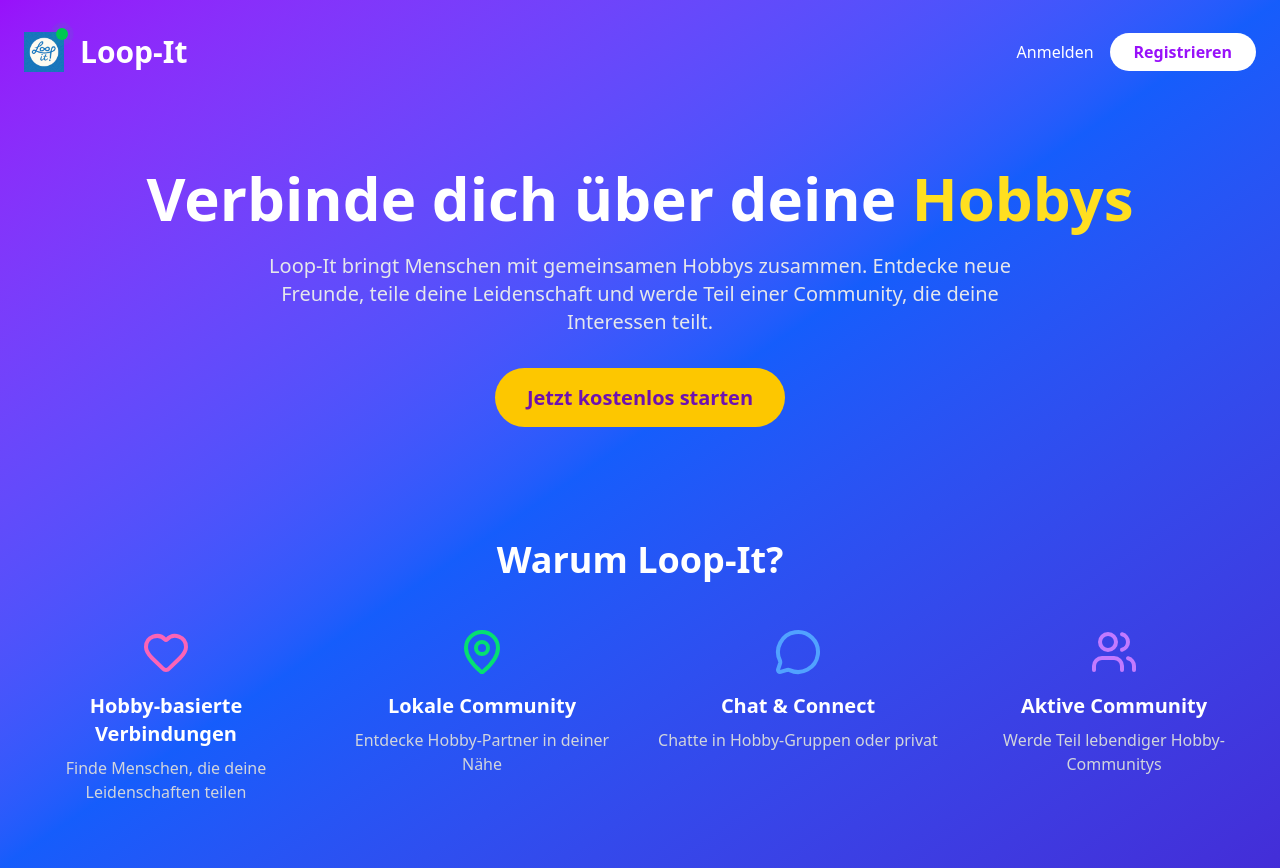
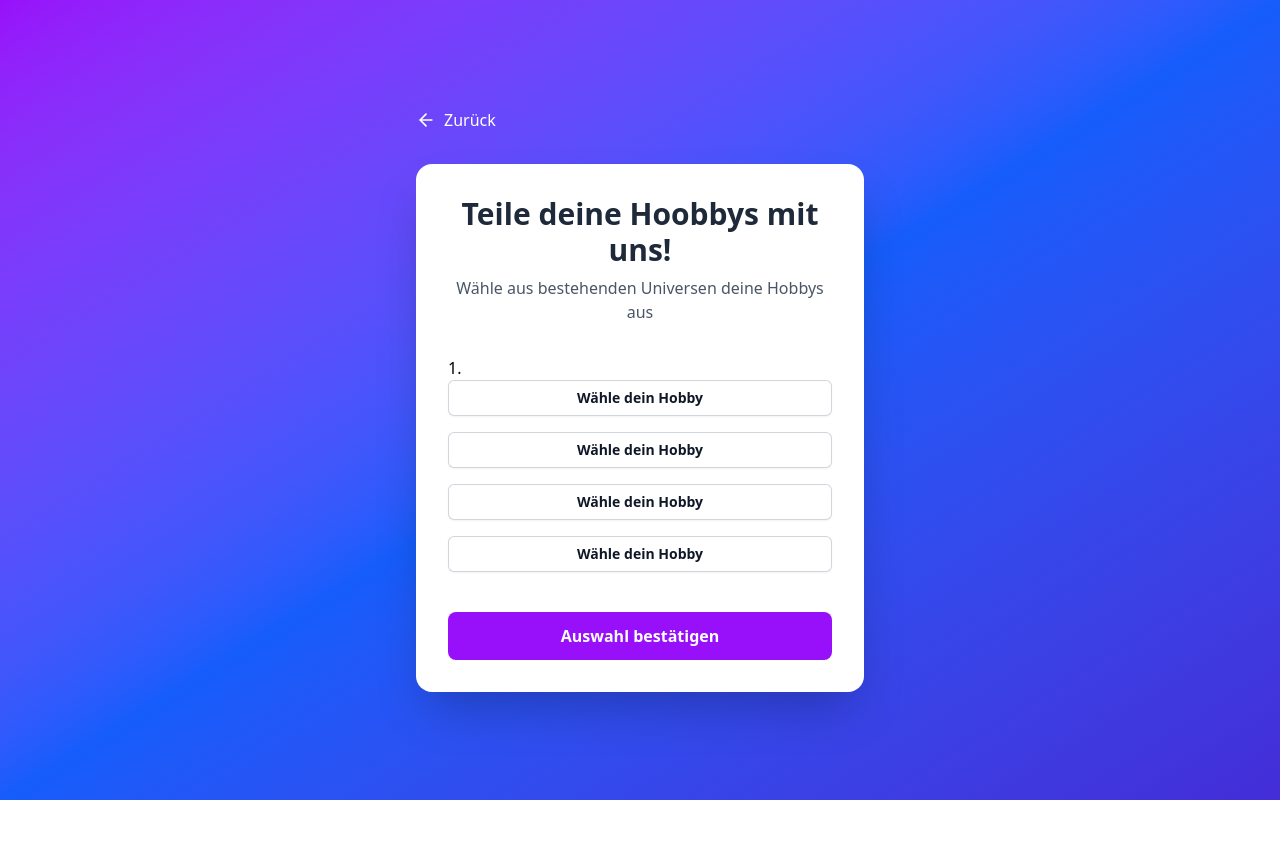
Before and after one commit to Loop-It-Project/Loop-It, a React (Vite) app in the folder frontend/: page /hobbies in a window 1280 px wide. Before the commit this address led to /. After the commit the page ends 800 px from the top, so only its background shows below. Built offline with nearby package versions, Linux system fonts and the light colour scheme; no server answers.

Commit message:
edited Hobbies.jsx and installed headlessui

```diff
--- a/frontend/package.json
+++ b/frontend/package.json
@@ -10,6 +10,7 @@
     "preview": "vite preview"
   },
   "dependencies": {
+    "@headlessui/react": "^2.2.4",
     "@tailwindcss/vite": "^4.1.11",
     "lucide-react": "^0.524.0",
     "react": "^19.1.0",
--- a/frontend/src/App.jsx
+++ b/frontend/src/App.jsx
@@ -71,6 +71,14 @@ function App() {
               </PublicRoute>
             }
           />
+          <Route
+            path="/hobbies"
+            element={
+              <PublicRoute user={user}>
+                <Hobbies />
+              </PublicRoute>
+            }
+          />
 
           {/* Protected Routes - nur für eingeloggte User */}
           <Route
--- a/frontend/src/components/Hobbies.jsx
+++ b/frontend/src/components/Hobbies.jsx
@@ -1,6 +1,75 @@
-import { ArrowLeft } from 'lucide-react';
+import { useState } from 'react';
+import { Menu, MenuItem, MenuButton, MenuItems } from '@headlessui/react';
+import { Link, useNavigate } from 'react-router-dom';
+import { ArrowLeft, Eye, EyeOff, Mail, Lock } from 'lucide-react';
 
 const Hobbies = ({ onNavigate }) => {
+  const navigate = useNavigate();
+    const [formData, setFormData] = useState({
+      email: '',
+      password: ''
+    });
+    const [showPassword, setShowPassword] = useState(false);
+    const [errors, setErrors] = useState({});
+    const [isLoading, setIsLoading] = useState(false);
+
+    const handleChange = (e) => {
+      const { name, value } = e.target;
+      setFormData(prev => ({
+        ...prev,
+        [name]: value
+      }));
+      // Clear error when user starts typing
+      if (errors[name]) {
+        setErrors(prev => ({
+          ...prev,
+          [name]: ''
+        }));
+      }
+    };
+
+    const handleSubmit = async (e) => {
+      e.preventDefault();
+      setIsLoading(true);
+      setErrors({});
+
+      try {
+        const response = await fetch(`${import.meta.env.VITE_API_URL}/api/auth/login`, {
+          method: 'POST',
+          headers: {
+            'Content-Type': 'application/json',
+          },
+          body: JSON.stringify(formData),
+        });
+
+        const data = await response.json();
+
+        if (response.ok) {
+          // Save token to localStorage
+          localStorage.setItem('token', data.token);
+          localStorage.setItem('user', JSON.stringify(data.user));
+          onLogin(data.user);
+          navigate('/dashboard');
+        } else {
+          if (data.errors) {
+            // Handle validation errors
+            const errorObj = {};
+            data.errors.forEach(error => {
+              errorObj[error.path] = error.msg;
+            });
+            setErrors(errorObj);
+          } else {
+            setErrors({ general: data.error || 'Login fehlgeschlagen' });
+          }
+        }
+      } catch (error) {
+        console.error('Login error:', error);
+        setErrors({ general: 'Verbindungsfehler. Bitte versuche es später erneut.' });
+      } finally {
+        setIsLoading(false);
+      }
+    };
+
   return (
     <div className="min-h-screen bg-gradient-to-br from-purple-600 via-blue-600 to-indigo-700 flex items-center justify-center px-6">
       <div className="max-w-md w-full">
@@ -11,6 +80,85 @@ const Hobbies = ({ onNavigate }) => {
           <ArrowLeft size={20} className="mr-2" />
           Zurück
         </button>
+
+        <div className="bg-white rounded-2xl p-8 shadow-2xl">
+          <div className="text-center mb-8">
+            <h1 className="text-3xl font-bold text-gray-800 mb-2">Teile deine Hoobbys mit uns!</h1>
+            <p className="text-gray-600">Wähle aus bestehenden Universen deine Hobbys aus</p>
+          </div>
+
+          {errors.general && (
+            <div className="bg-red-50 border border-red-200 text-red-600 px-4 py-3 rounded-lg mb-6">
+              {errors.general}
+            </div>
+          )}
+
+          <form onSubmit={handleSubmit} className="space-y-6">
+
+            {/*Dropdowns for Hobbies*/}
+            <Menu as="div" className="relative inline-block text-left">
+              <div>
+                <label classname="inline-flex text-sm font-medium text-gray-700 mb-2">
+                  1.
+                </label>
+                <MenuButton className="inline-flex w-full justify-center gap-x-1.5 rounded-md bg-white mb-4 px-3 py-2 text-sm font-semibold text-gray-900 shadow-xs ring-1 ring-gray-300 ring-inset hover:bg-gray-50">
+                  Wähle dein Hobby
+                </MenuButton>
+                <MenuButton className="inline-flex w-full justify-center gap-x-1.5 rounded-md bg-white mb-4 px-3 py-2 text-sm font-semibold text-gray-900 shadow-xs ring-1 ring-gray-300 ring-inset hover:bg-gray-50">
+                  Wähle dein Hobby
+                </MenuButton>
+                <MenuButton className="inline-flex w-full justify-center gap-x-1.5 rounded-md bg-white mb-4 px-3 py-2 text-sm font-semibold text-gray-900 shadow-xs ring-1 ring-gray-300 ring-inset hover:bg-gray-50">
+                  Wähle dein Hobby
+                </MenuButton>
+                <MenuButton className="inline-flex w-full justify-center gap-x-1.5 rounded-md bg-white mb-4 px-3 py-2 text-sm font-semibold text-gray-900 shadow-xs ring-1 ring-gray-300 ring-inset hover:bg-gray-50">
+                  Wähle dein Hobby
+                </MenuButton>
+              </div>
+
+              <MenuItems
+                transition
+                anchor="bottom start"
+                className="absolute right-0 z-10 mt-2 w-56 origin-top-right rounded-md bg-white shadow-lg ring-1 ring-black/5 transition focus:outline-hidden data-closed:scale-95 data-closed:transform data-closed:opacity-0 data-enter:duration-100 data-enter:ease-out data-leave:duration-75 data-leave:ease-in"
+              >
+                <div className="py-1">
+                  <MenuItem>
+                    <a
+                      href="#"
+                      className="block px-4 py-2 text-sm text-gray-700 data-focus:bg-gray-100 data-focus:text-gray-900 data-focus:outline-hidden"
+                    >
+                      Lesen
+                    </a>
+                  </MenuItem>
+                  <MenuItem>
+                    <a
+                      href="#"
+                      className="block px-4 py-2 text-sm text-gray-700 data-focus:bg-gray-100 data-focus:text-gray-900 data-focus:outline-hidden"
+                    >
+                      Nähen
+                    </a>
+                  </MenuItem>
+                  <MenuItem>
+                    <a
+                      href="#"
+                      className="block px-4 py-2 text-sm text-gray-700 data-focus:bg-gray-100 data-focus:text-gray-900 data-focus:outline-hidden"
+                    >
+                      Zeichnen
+                    </a>
+                  </MenuItem>
+                </div>
+              </MenuItems>
+            </Menu>
+
+            {/* Submit Button */}
+            <button
+              type="submit"
+              disabled={isLoading}
+              className="w-full bg-purple-600 text-white py-3 rounded-lg font-semibold hover:bg-purple-700 transition disabled:opacity-50 disabled:cursor-not-allowed"
+            >
+              {isLoading ? 'Wird angemeldet...' : 'Auswahl bestätigen'}
+            </button>
+          </form>
+        </div>
       </div>
     </div>
   );
--- a/frontend/src/components/LandingPage.jsx
+++ b/frontend/src/components/LandingPage.jsx
@@ -38,6 +38,11 @@ const LandingPage = () => {
               className="bg-white text-purple-600 px-6 py-2 rounded-full font-semibold hover:bg-gray-100 transition hover:scale-105"
             >
               Registrieren
+            </Link>
+            <Link
+              to="/hobbies"
+            >
+              hobbys
             </Link>
           </div>
         </nav>
```
Also changed, not shown: 1 other file (tests, documents, lock files or other folders).
